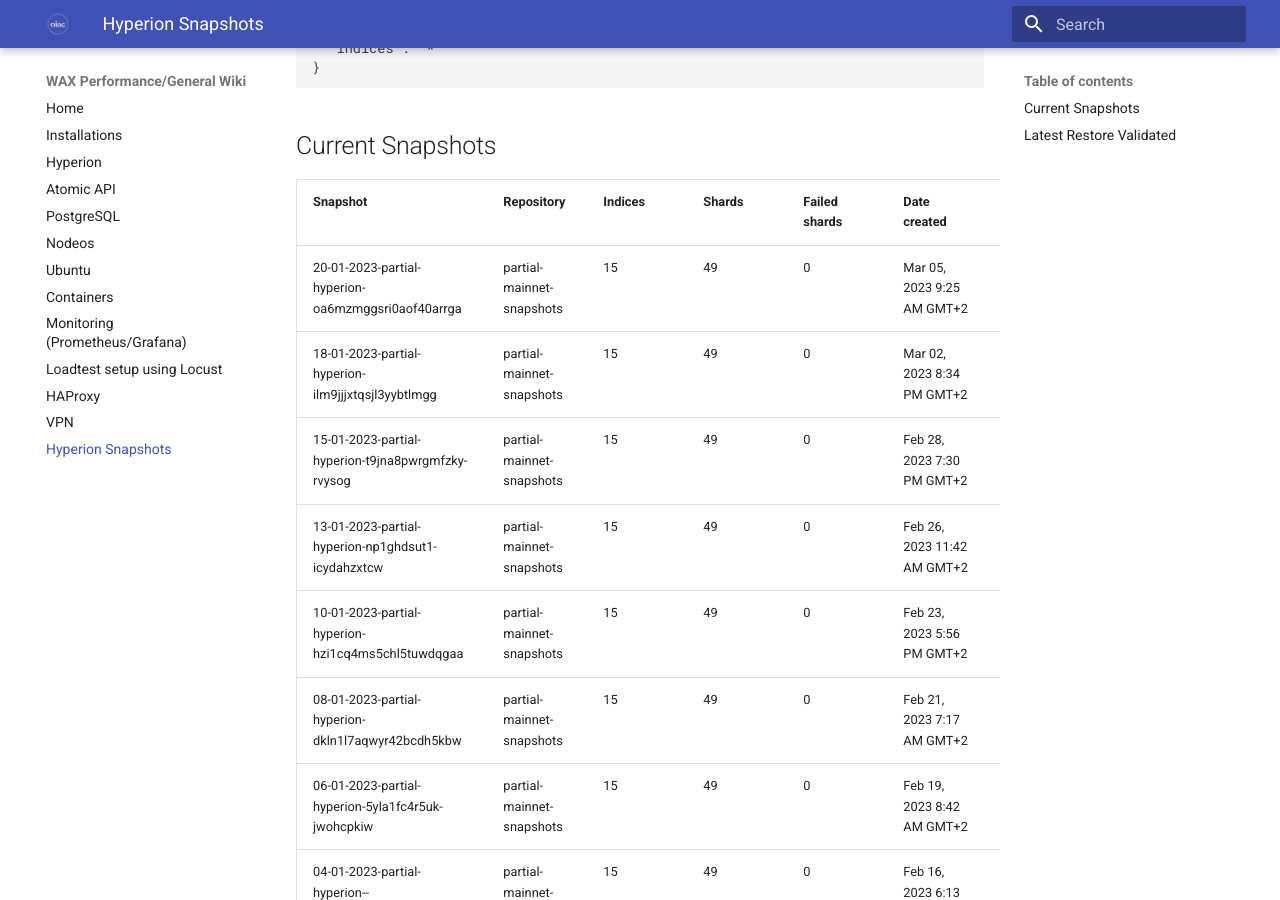
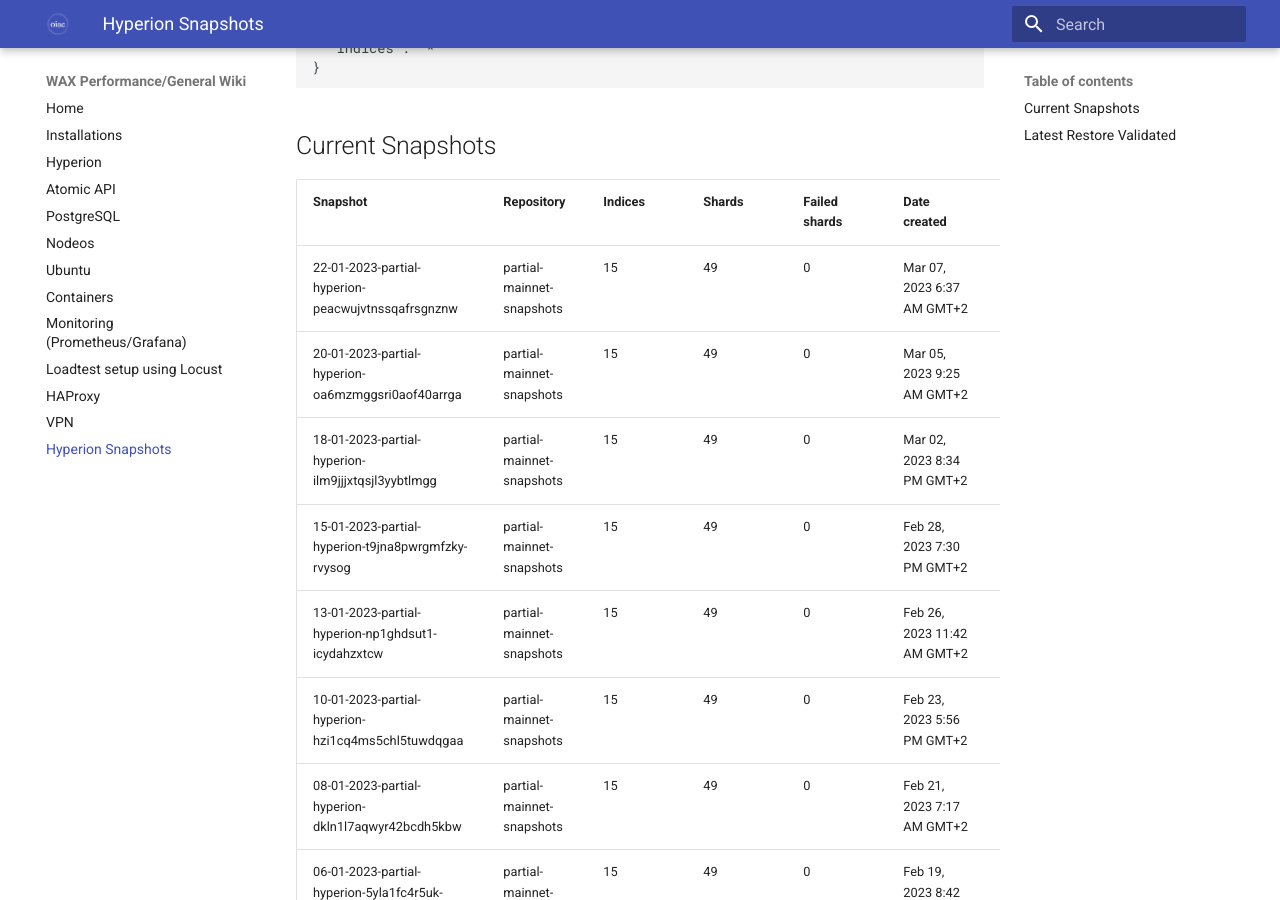
Before and after one commit to oneinacillian/wiki, an MkDocs documentation site: the page built from docs/snapshots.md, in a window 1280 px wide and 900 px high, scrolled down 2022 px. Built offline with MkDocs 1.6.1 and Material for MkDocs 9.7.7, drawn with Linux system fonts in a browser that asks for light colours.

Commit message:
Latest snapshot contain data from 22-01-2023, indexed to Mar 07, 2023 6:37 AM GMT+2. Oldest data from 13-12-2022

```diff
--- a/docs/snapshots.md
+++ b/docs/snapshots.md
@@ -60,6 +60,7 @@
 
 | Snapshot                                           | Repository                | Indices | Shards | Failed shards | Date created                | Duration |
 |----------------------------------------------------|---------------------------|---------|--------|---------------|-----------------------------|----------|
+| 22-01-2023-partial-hyperion-peacwujvtnssqafrsgnznw | partial-mainnet-snapshots | 15      | 49     | 0             | Mar 07, 2023 6:37 AM GMT+2  | 31s      |
 | 20-01-2023-partial-hyperion-oa6mzmggsri0aof40arrga | partial-mainnet-snapshots | 15      | 49     | 0             | Mar 05, 2023 9:25 AM GMT+2  | 38s      |
 | 18-01-2023-partial-hyperion-ilm9jjjxtqsjl3yybtlmgg | partial-mainnet-snapshots | 15      | 49     | 0             | Mar 02, 2023 8:34 PM GMT+2  | 39s      |
 | 15-01-2023-partial-hyperion-t9jna8pwrgmfzky-rvysog | partial-mainnet-snapshots | 15      | 49     | 0             | Feb 28, 2023 7:30 PM GMT+2  | 42s      |
```
